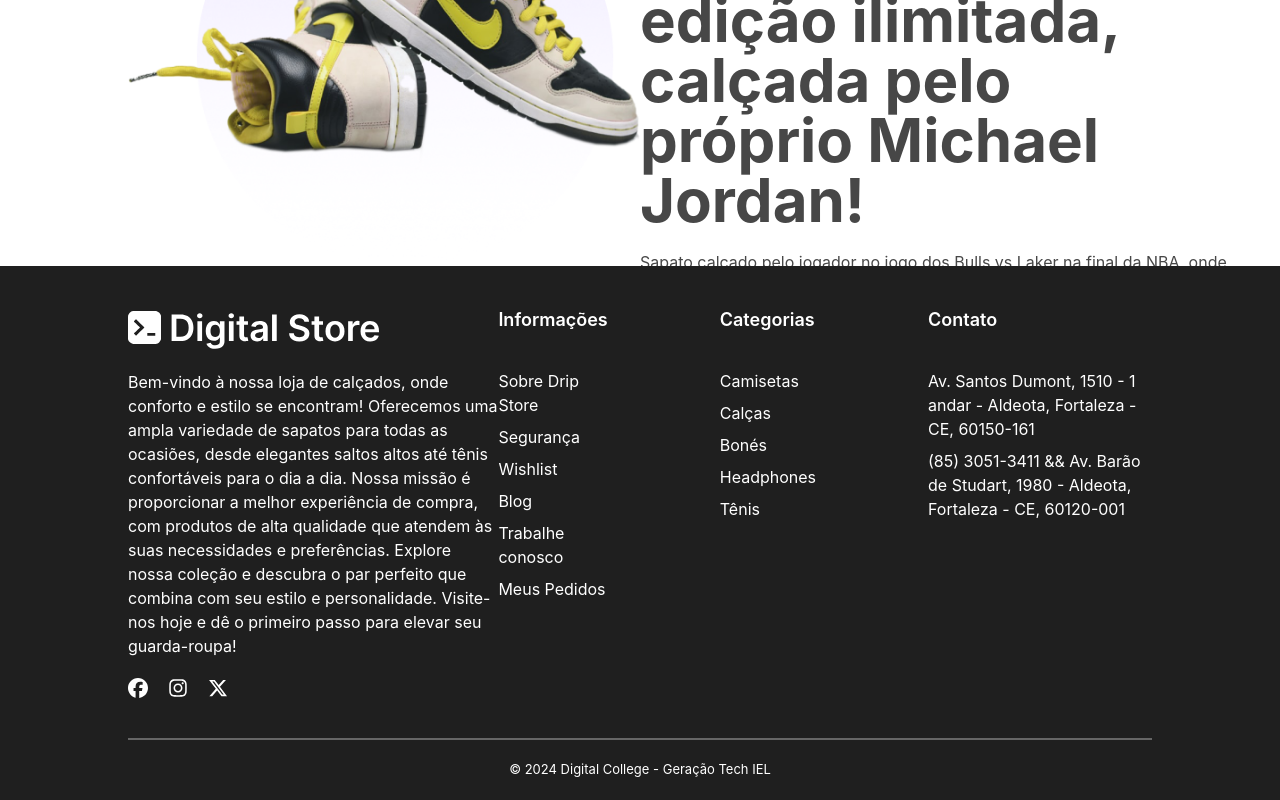
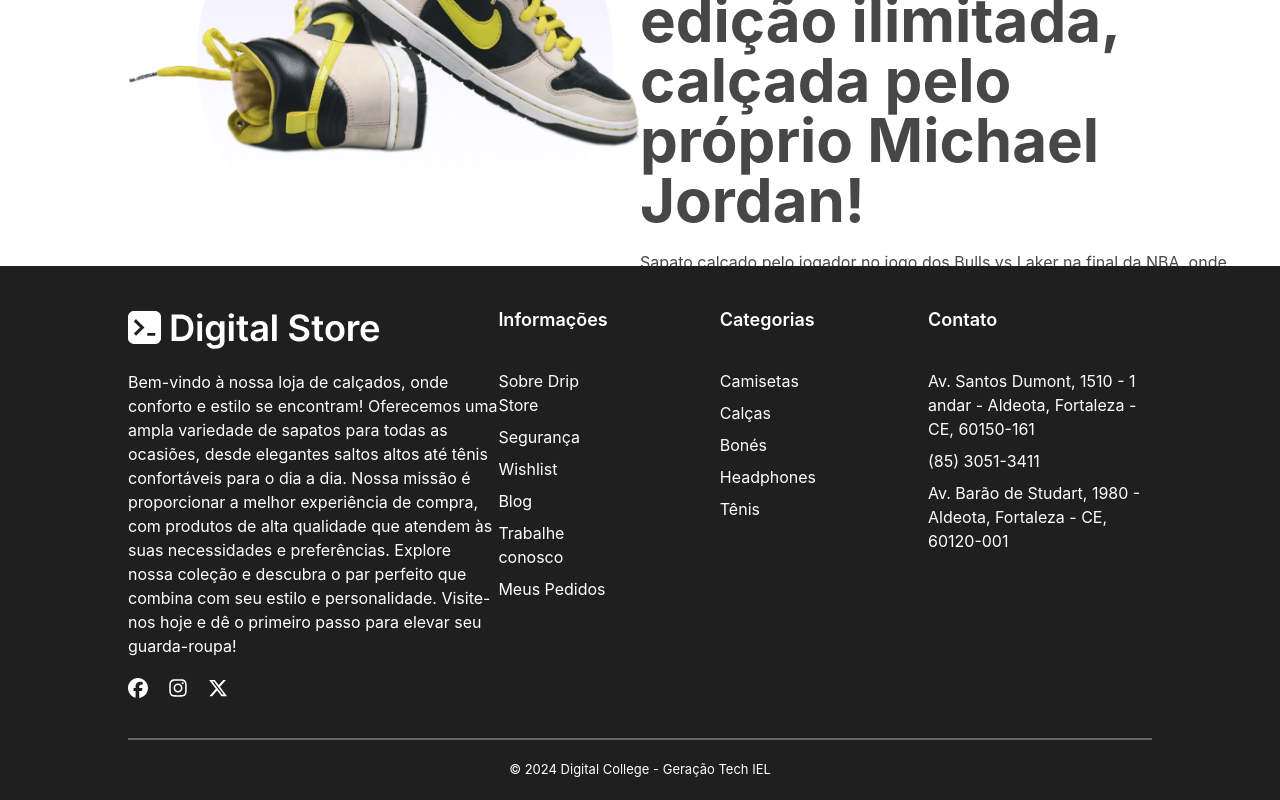
Before and after one commit to devPedro7/projeto-geracao, a React (Vite) app: page / in a window 1280 px wide. Shown: the part 1800-2600 px from the top of the page. Built offline with nearby package versions, Linux system fonts and the light colour scheme; no server answers.

Commit message:
Corrigindo textos na apresentacao do meu site

```diff
--- a/src/components/Footer/index.tsx
+++ b/src/components/Footer/index.tsx
@@ -63,7 +63,7 @@ const Footer: React.FC = () => {
             title="Contato"
             items={[
               'Av. Santos Dumont, 1510 - 1 andar - Aldeota, Fortaleza - CE, 60150-161',
-              '(85) 3051-3411  &&  Av. Barão de Studart, 1980 - Aldeota, Fortaleza - CE, 60120-001',
+              '(85) 3051-3411',  'Av. Barão de Studart, 1980 - Aldeota, Fortaleza - CE, 60120-001',
             ]}
             className="w-56"
           />
```
